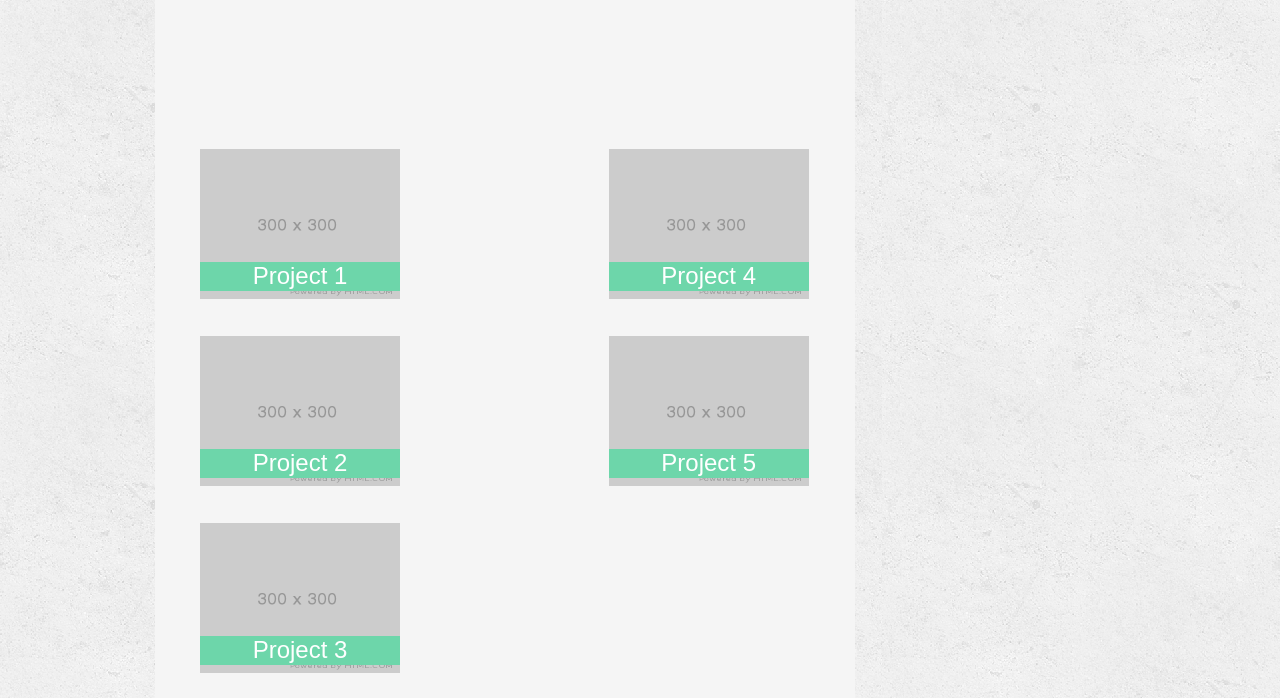
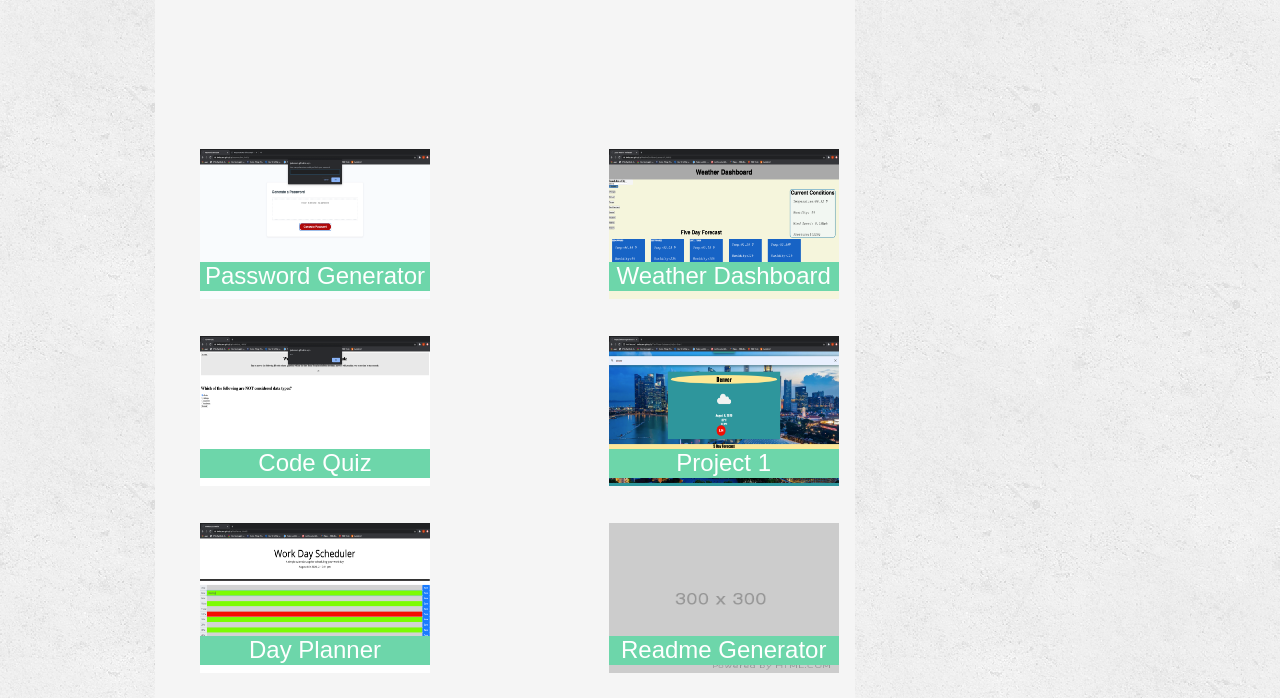
Before and after one commit to joekazem/Homework2CSS-Bootstrap-Portfolio, a plain HTML site: page portfolio.html in a window 1280 px wide. Shown: the part 223-921 px from the top of the page. Drawn offline with nearby package versions, Linux system fonts and the light colour scheme.

Commit message:
updated the portfolio pages with screenshots of various priojects

```diff
--- a/portfolio.css
+++ b/portfolio.css
@@ -29,7 +29,7 @@ body {
 
     }
     .row {
-        height: 900px;
+        height: 980px;
         width: 700px ;
         margin-bottom: 700px;
         margin-left: 70px;
@@ -58,11 +58,7 @@ body {
 
         background-color: rgb(109, 214, 170);
      }
-     .container {
 
-
-
-     }
      #portfolio {
          color: rgb(109, 214, 170);
      }
@@ -103,7 +99,7 @@ body {
      .pj4 {
          background-color:rgb(109, 214, 170) ;
          color: white;
-         width: 200px;
+         width: 230px;
          text-align: center;
 
 
@@ -114,7 +110,25 @@ body {
       background-color:rgb(109, 214, 170) ;
       color: white;
       text-align: center;
-      width: 200px;
+      width: 230px;
+  }
+  .pj6 {
+      background-color:rgb(109, 214, 170) ;
+      color: white;
+      text-align: center;
+      width: 230px;
+  }
+  .pj7 {
+      background-color:rgb(109, 214, 170) ;
+      color: white;
+      text-align: center;
+      width: 230px;
+  }
+  .pj8 {
+      background-color:rgb(109, 214, 170) ;
+      color: white;
+      text-align: center;
+      width: 230px;
   }
   footer {
     background-color: gray;
--- a/portfolio.html
+++ b/portfolio.html
@@ -31,18 +31,25 @@
      <h2 id="portfolio">Portfolio</h2>
      <hr style="height: 100px;">
      <div class="c1">
-      <h4>Project 1</h4>
-     <img src="300.png" width="200" height="150" alt="Project1">
-     <h4>Project 2</h4>
-     <img src="300.png" width="200" height="150" alt="project2">
-     <h4>Project 3</h4>
-     <img src="300.png" width="200" height="150" alt="project3">
+      <h4>Password Generator</h4>
+     <img src="./ScreenShot-password.png" width="230" height="150" alt="Password Generator">
+     <h4>Code Quiz</h4>
+     <img src="./screenShot-Code-Quiz.png" width="230" height="150" alt="Code Quiz">
+     <h4>Day Planner</h4>
+     <img src="./screenShot-Dayplan.png" width="230" height="150" alt="Day Planner">
      </div>
      <div class="c2">
-     <h4 class="pj4">Project 4</h4>
-     <img src="300.png" width="200" height="150" alt="project4">
-     <h4 class="pj5" >Project 5</h4>
-     <img src="300.png" width="200" height="150" alt="project4">
+     <h4 class="pj4">Weather Dashboard</h4>
+     <img src="./ScreenShoyt-Wx-Dashboard.png" width="230" height="150" alt="Weather Dashboard">
+     <h4 class="pj5" >Project 1</h4>
+     <img src="./ScreenShot-Project1.png" width="230" height="150" alt="Project 1">
+     <h4 class="pj6" >Readme Generator</h4>
+     <img src="./300.png" width="230" height="150" alt="Read Me Generator">
+     <h4 class="pj7" >Project 2</h4>
+     <img src="./300.png" width="230" height="150" alt="Project 2">
+    <!-- > <h4 class="pj8" >Tem Profile Generator</h4>
+     <img src="./300.png" width="230" height="150" alt="Team Profile Generator"> -->
+
     </div>
         </div>
           </div>
--- a/styles.css
+++ b/styles.css
@@ -1,3 +1,8 @@
+* {
+    padding: 0;
+    margin: 0;
+    box-sizing: border-box;
+}
 body {
 
    background-image: url(./backgroundimage.png)
```
Also changed, not shown: ScreenShot-Project1.png (added), ScreenShot-password.png (added), ScreenShoyt-Wx-Dashboard.png (added), screenShot-Code-Quiz.png (added), screenShot-Dayplan.png (added).
